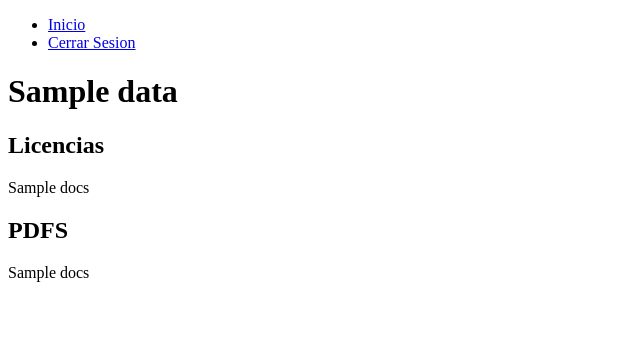
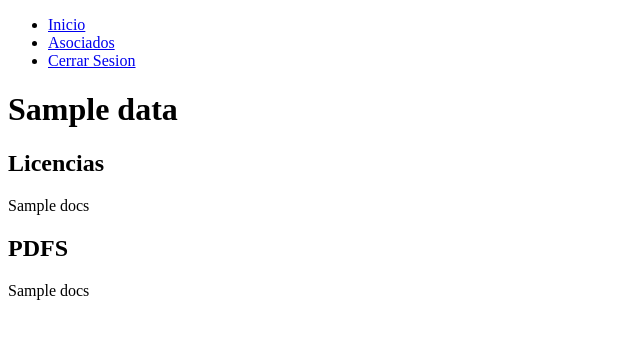
Before and after one commit to rinfasulasalle/App-de-PDF-de-Placas, a Flask app: template templates/home.html in a window 1280 px wide. Shown: the top 339 px of the page, without its empty margins (0-640 px from the left). Run offline with Flask 3, Linux system fonts and the light colour scheme; the template is opened without the code that fills it: most values are stand-ins (such as "Sample title", 1, 10 or a date in 2020).

Commit message:
Agrego asociados

```diff
--- a/templates/home.html
+++ b/templates/home.html
@@ -9,6 +9,7 @@
     <nav>
       <ul>
         <li><a href="home">Inicio</a></li>
+        <li><a href="asociados">Asociados</a></li>
         <li><a href="login" id="logout">Cerrar Sesion</a></li>
       </ul>
     </nav>
```
